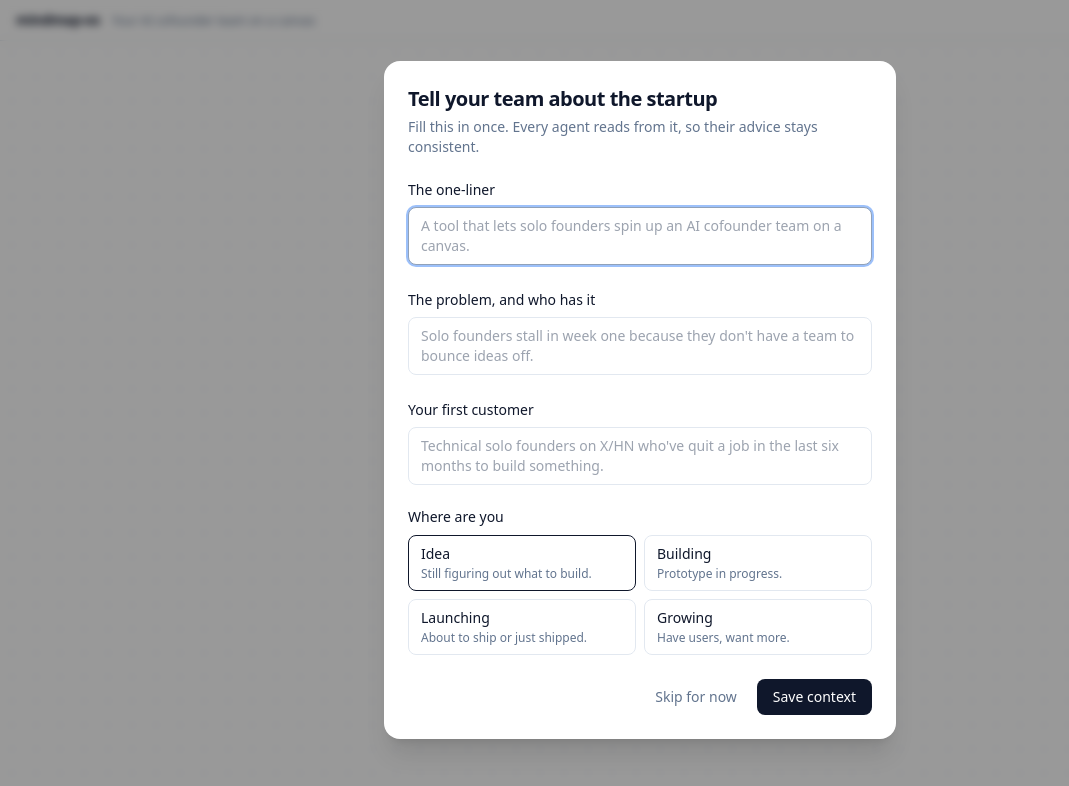
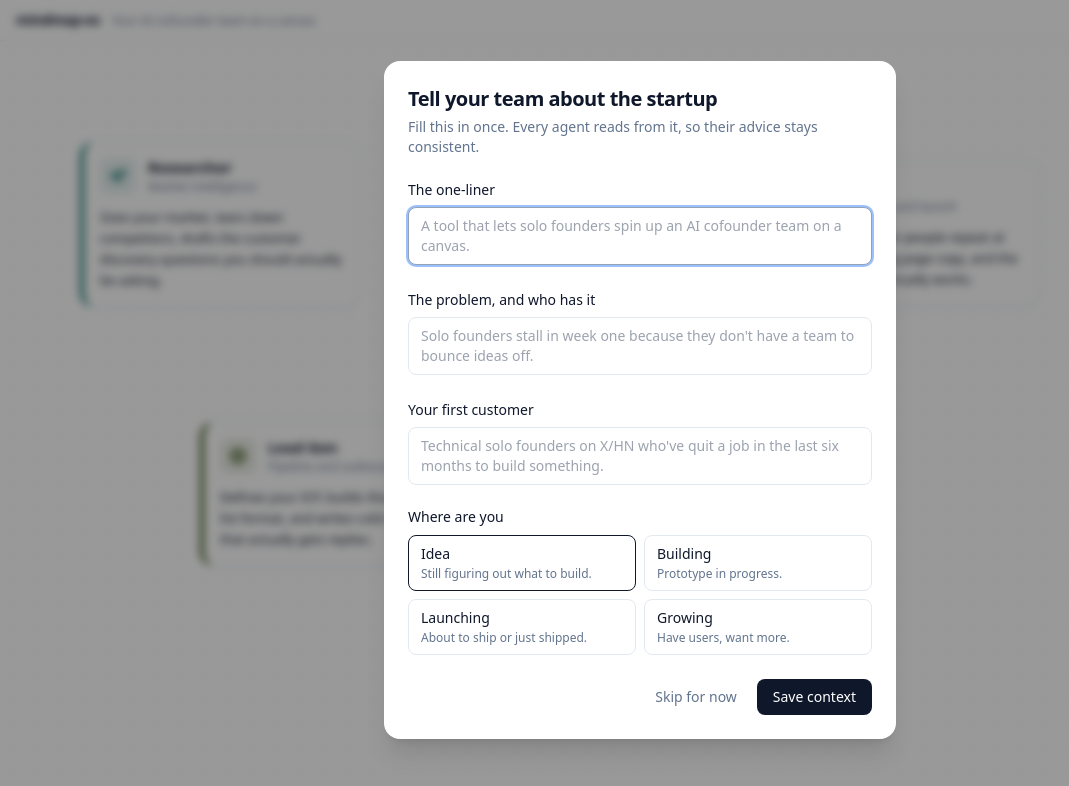
Before and after one commit to Shashwat711/mindmap-os, a Next.js app in the folder frontend/: page / in a window 1280 px wide. Shown: the top 786 px of the page, without its empty margins (0-1069 px from the left). Built offline with nearby package versions, Linux system fonts and the light colour scheme.

Commit message:
render the five agents as cards on the canvas

```diff
--- a/frontend/app/page.tsx
+++ b/frontend/app/page.tsx
@@ -2,9 +2,19 @@
 
 import { useEffect, useState } from "react";
 import { Canvas } from "@/components/canvas/Canvas";
+import { AgentCard } from "@/components/canvas/AgentCard";
 import { StartupContextDialog } from "@/components/onboarding/StartupContextDialog";
+import { AGENTS } from "@/lib/agents";
 import { readStorage, writeStorage, STORAGE_KEYS } from "@/lib/storage";
-import type { StartupContext } from "@/lib/types";
+import type { AgentId, StartupContext } from "@/lib/types";
+
+const DEFAULT_POSITIONS: Record<AgentId, { x: number; y: number }> = {
+  researcher: { x: 80, y: 100 },
+  pm: { x: 420, y: 60 },
+  cmo: { x: 760, y: 120 },
+  "lead-gen": { x: 200, y: 380 },
+  brand: { x: 580, y: 400 },
+};
 
 export default function Home() {
   const [context, setContext] = useState<StartupContext | null>(null);
@@ -42,7 +52,12 @@ export default function Home() {
       </header>
 
       <div className="flex-1">
-        <Canvas>{/* agent cards render here */}</Canvas>
+        <Canvas>
+          {AGENTS.map((agent) => {
+            const pos = DEFAULT_POSITIONS[agent.id];
+            return <AgentCard key={agent.id} agent={agent} x={pos.x} y={pos.y} />;
+          })}
+        </Canvas>
       </div>
 
       <StartupContextDialog
--- /dev/null
+++ b/frontend/components/canvas/AgentCard.tsx
@@ -0,0 +1,57 @@
+"use client";
+
+import {
+  ListChecks,
+  Megaphone,
+  Palette,
+  Target,
+  Telescope,
+} from "lucide-react";
+import type { ComponentType, SVGProps } from "react";
+import type { Agent } from "@/lib/types";
+
+type IconComponent = ComponentType<SVGProps<SVGSVGElement> & { size?: number }>;
+
+const ICON_MAP: Record<string, IconComponent> = {
+  Telescope,
+  ListChecks,
+  Megaphone,
+  Target,
+  Palette,
+};
+
+interface Props {
+  agent: Agent;
+  x: number;
+  y: number;
+  onClick?: (agent: Agent) => void;
+}
+
+export function AgentCard({ agent, x, y, onClick }: Props) {
+  const Icon = ICON_MAP[agent.icon] ?? Telescope;
+  return (
+    <div
+      className="pointer-events-auto absolute w-[280px] select-none rounded-2xl border border-border/70 bg-card p-4 shadow-sm transition hover:shadow-md"
+      style={{ left: x, top: y, borderLeftWidth: 4, borderLeftColor: agent.color }}
+      onClick={() => onClick?.(agent)}
+    >
+      <div className="flex items-start gap-3">
+        <div
+          className="flex h-9 w-9 shrink-0 items-center justify-center rounded-lg"
+          style={{ backgroundColor: `${agent.color}18`, color: agent.color }}
+        >
+          <Icon size={18} />
+        </div>
+        <div className="min-w-0 flex-1">
+          <div className="text-[15px] font-semibold leading-tight text-card-foreground">
+            {agent.name}
+          </div>
+          <div className="mt-0.5 text-xs text-muted-foreground">{agent.title}</div>
+        </div>
+      </div>
+      <p className="mt-3 text-[13px] leading-relaxed text-card-foreground/80">
+        {agent.description}
+      </p>
+    </div>
+  );
+}
--- a/frontend/components/canvas/Canvas.tsx
+++ b/frontend/components/canvas/Canvas.tsx
@@ -84,7 +84,7 @@ export function Canvas({ children }: CanvasProps) {
         className="pointer-events-none absolute left-0 top-0 origin-top-left"
         style={{ transform: `translate(${offset.x}px, ${offset.y}px) scale(${scale})` }}
       >
-        <div className="pointer-events-auto">{children}</div>
+        {children}
       </div>
     </div>
   );
```
